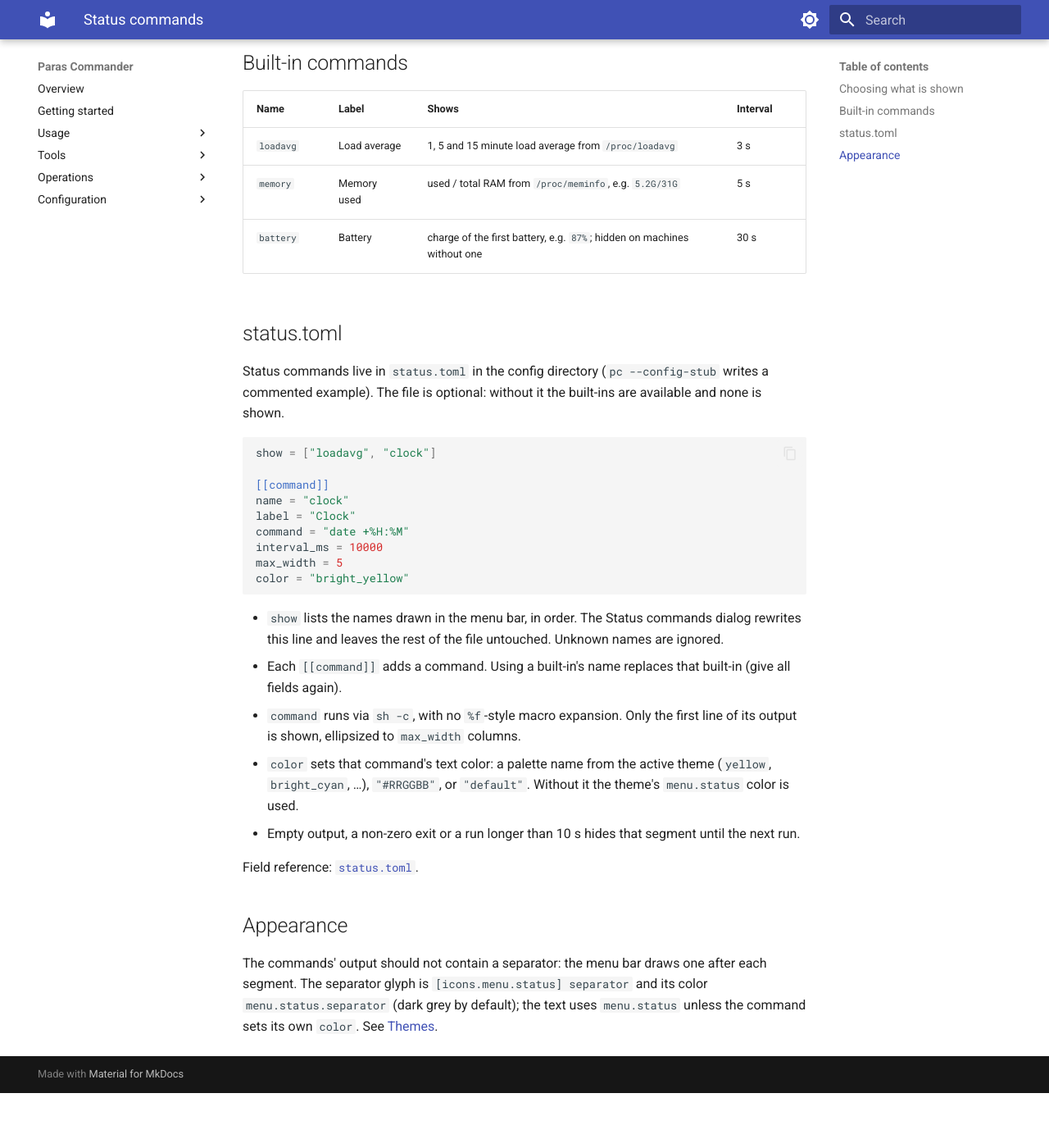
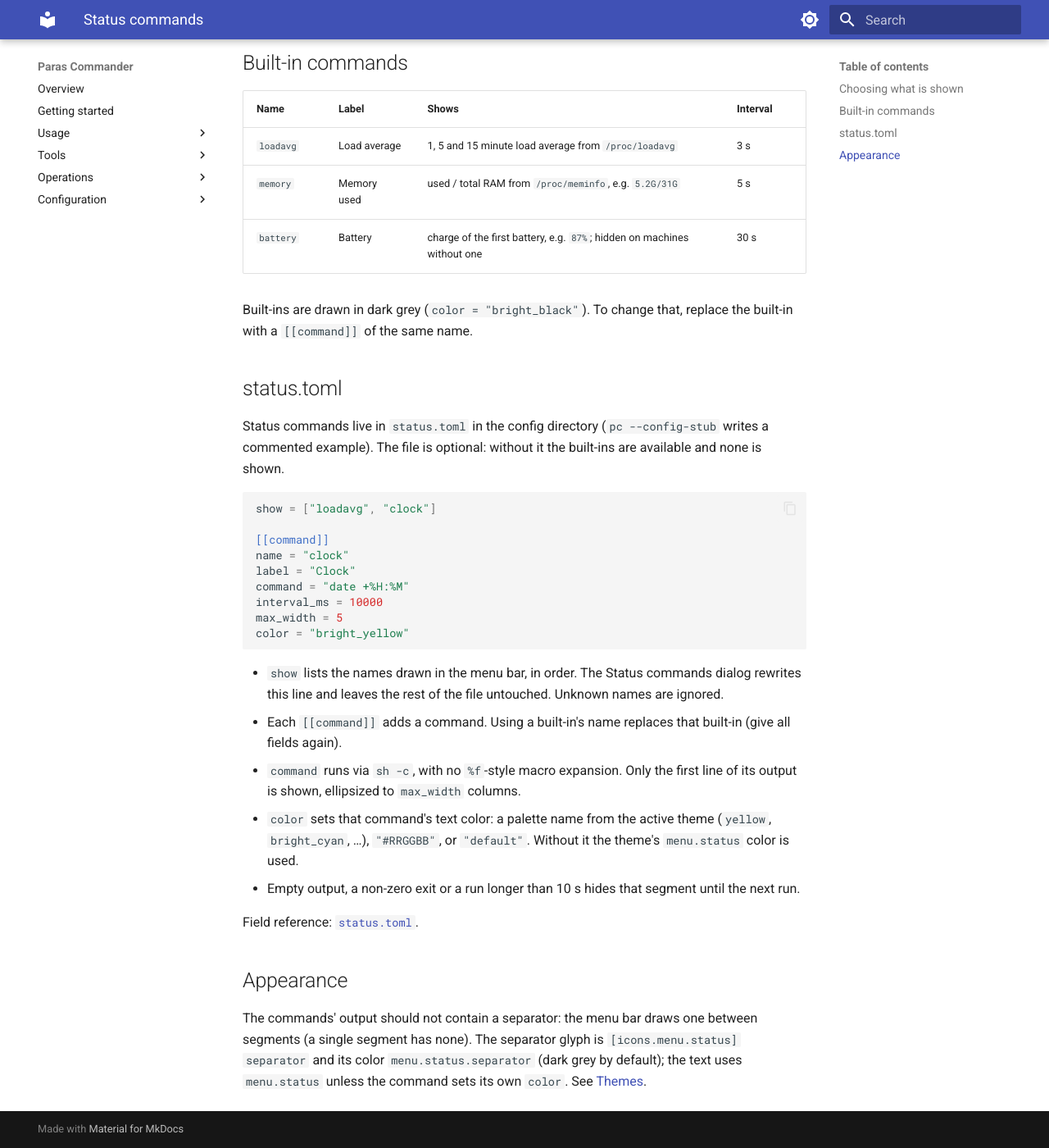
Before and after one commit to paranoidi/paras-commander, an MkDocs documentation site: the page built from docs/status-commands.md, in a window 1280 px wide and 1400 px high, scrolled down 487 px. Shown: the whole window at 82% size. Built offline with MkDocs 1.6.1 and Material for MkDocs 9.7.7, drawn with Linux system fonts in a browser that asks for light colours; before the commit the page ends 1820 px from its top, so only the background shows below that; some of the changed text lies outside the part shown.

Commit message:
fix(ui): draw status separator only between segments
No trailing separator; a single segment has none.

````diff
--- a/docs/status-commands.md
+++ b/docs/status-commands.md
@@ -3,7 +3,7 @@
 Status commands are small shell commands whose output is shown at the top-left of the menu bar, for example the load average or memory use. Any number of them can be shown at once, or none.
 
 ```
- 0.52 0.48 0.40 · 5.2G/31G · File  Command  Display  Options
+ 0.52 0.48 0.40 · 5.2G/31G File  Command  Display  Options
 ```
 
 ## Choosing what is shown
@@ -17,6 +17,8 @@ Open **Display → Status commands** (`ui.status-commands`) to get a checkbox li
 | `loadavg` | Load average | 1, 5 and 15 minute load average from `/proc/loadavg` | 3 s |
 | `memory` | Memory used | used / total RAM from `/proc/meminfo`, e.g. `5.2G/31G` | 5 s |
 | `battery` | Battery | charge of the first battery, e.g. `87%`; hidden on machines without one | 30 s |
+
+Built-ins are drawn in dark grey (`color = "bright_black"`). To change that, replace the built-in with a `[[command]]` of the same name.
 
 ## status.toml
 
@@ -44,4 +46,4 @@ Field reference: [`status.toml`](config.md#statustoml).
 
 ## Appearance
 
-The commands' output should not contain a separator: the menu bar draws one after each segment. The separator glyph is `[icons.menu.status] separator` and its color `menu.status.separator` (dark grey by default); the text uses `menu.status` unless the command sets its own `color`. See [Themes](themes.md).
+The commands' output should not contain a separator: the menu bar draws one between segments (a single segment has none). The separator glyph is `[icons.menu.status] separator` and its color `menu.status.separator` (dark grey by default); the text uses `menu.status` unless the command sets its own `color`. See [Themes](themes.md).
````
Also changed, not shown: docs/agents/architecture.md (+1 -1 lines), 2 other files.
